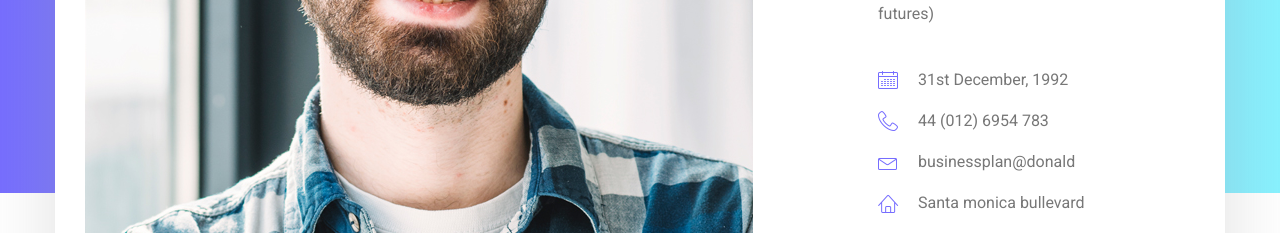
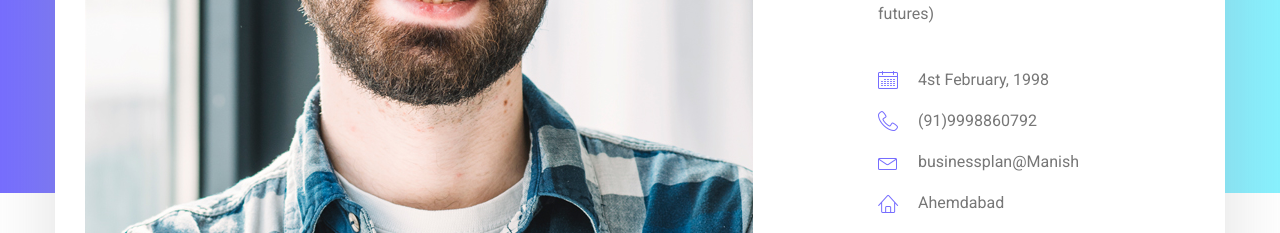
Before and after one commit to manishsingh1704/Biodata, a plain HTML site: page index.html in a window 1280 px wide. Shown: the part 567-800 px from the top of the page. Drawn offline with Linux system fonts and the light colour scheme.

Commit message:
date birth chamges

```diff
--- a/index.html
+++ b/index.html
@@ -79,10 +79,10 @@
 									<h4>Software Developer</h4>
 									<p>You will begin to realise why this exercise is called the Dickens Pattern (with reference to the ghost showing Scrooge some different futures)</p>
 									<ul class="list basic_info">
-										<li><a href="#"><i class="lnr lnr-calendar-full"></i> 31st December, 1992</a></li>
-										<li><a href="#"><i class="lnr lnr-phone-handset"></i> 44 (012) 6954 783</a></li>
-										<li><a href="#"><i class="lnr lnr-envelope"></i> businessplan@donald</a></li>
-										<li><a href="#"><i class="lnr lnr-home"></i> Santa monica bullevard</a></li>
+										<li><a href="#"><i class="lnr lnr-calendar-full"></i> 4st February, 1998</a></li>
+										<li><a href="#"><i class="lnr lnr-phone-handset"></i> (91)9998860792</a></li>
+										<li><a href="#"><i class="lnr lnr-envelope"></i> businessplan@Manish</a></li>
+										<li><a href="#"><i class="lnr lnr-home"></i> Ahemdabad</a></li>
 									</ul>
 									<ul class="list personal_social">
 										<li><a href="#"><i class="fa fa-facebook"></i></a></li>
```
